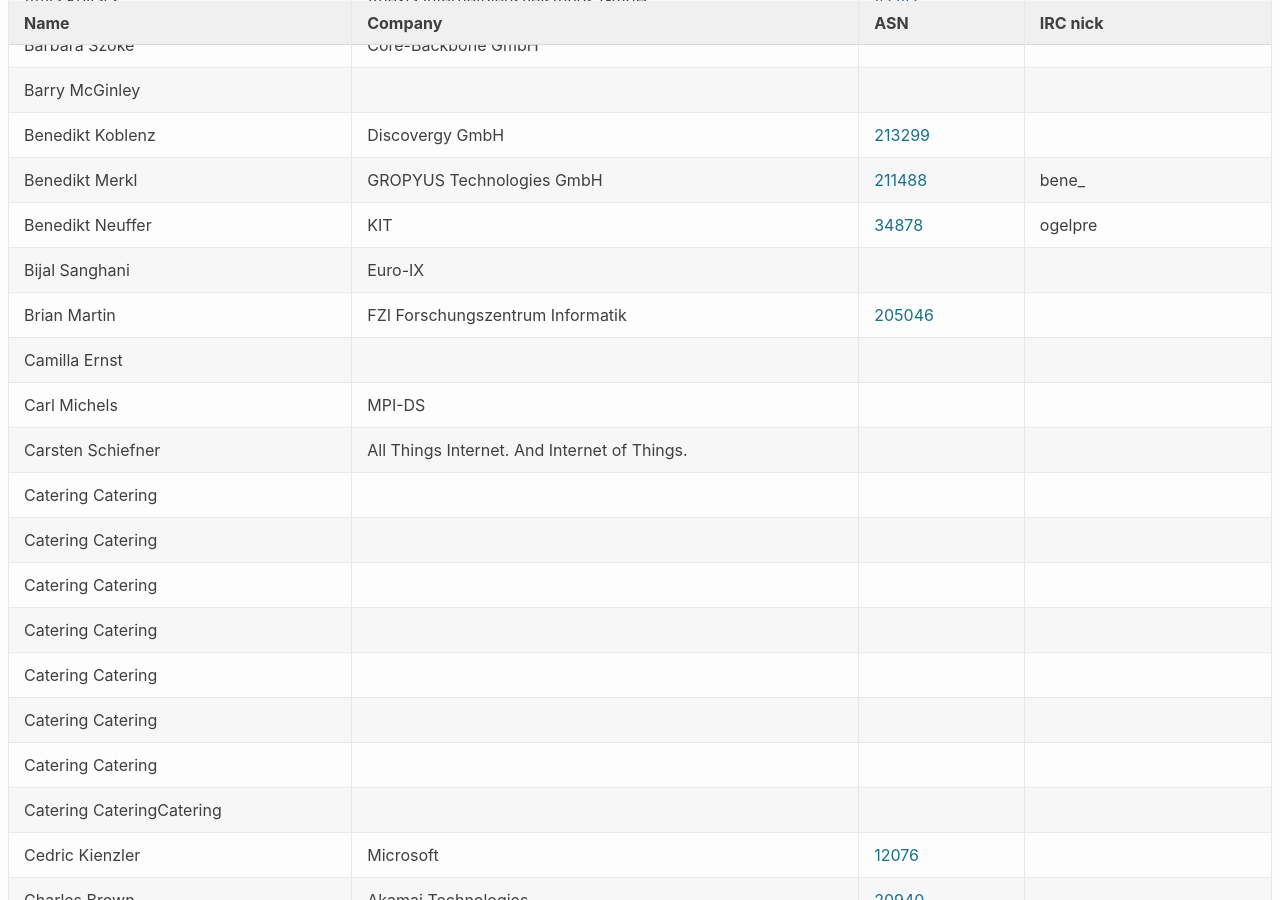
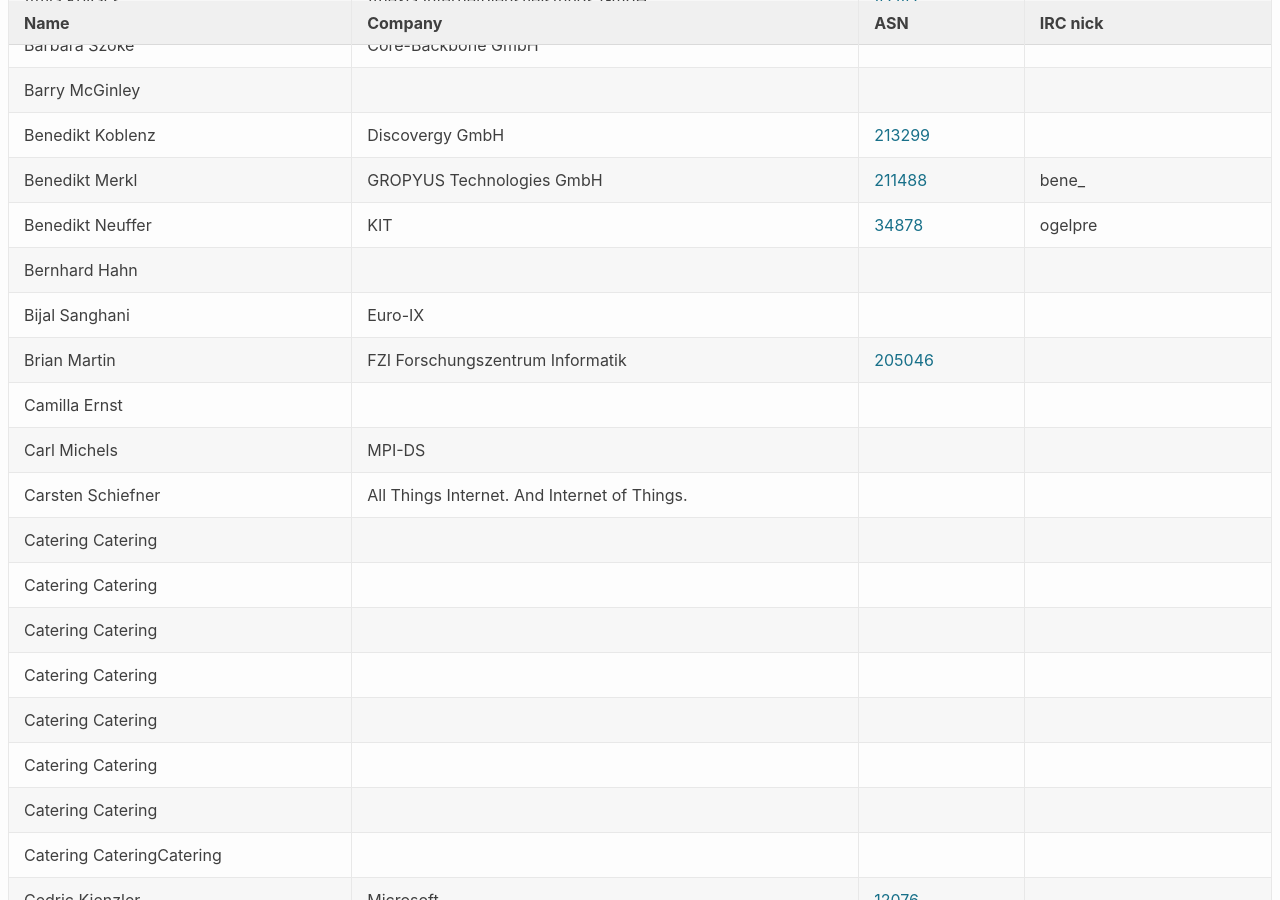
Before and after one commit to denog/pretix-attendeelist, a Jekyll site: the page built from denog14/index.md, in a window 1280 px wide and 900 px high, scrolled down 1324 px. Built offline with Jekyll 4.4.1, drawn with Linux system fonts in a browser that asks for light colours.

Commit message:
Latest data: Mon Nov 14 07:47:58 UTC 2022

```diff
--- a/_data/attendees_denog14_onsite.json
+++ b/_data/attendees_denog14_onsite.json
@@ -184,6 +184,12 @@
     "company": "KIT",
     "irc": "ogelpre",
     "asn": "34878"
+  },
+  {
+    "name": "Bernhard Hahn",
+    "company": null,
+    "irc": null,
+    "asn": null
   },
   {
     "name": "Bijal Sanghani",
```
